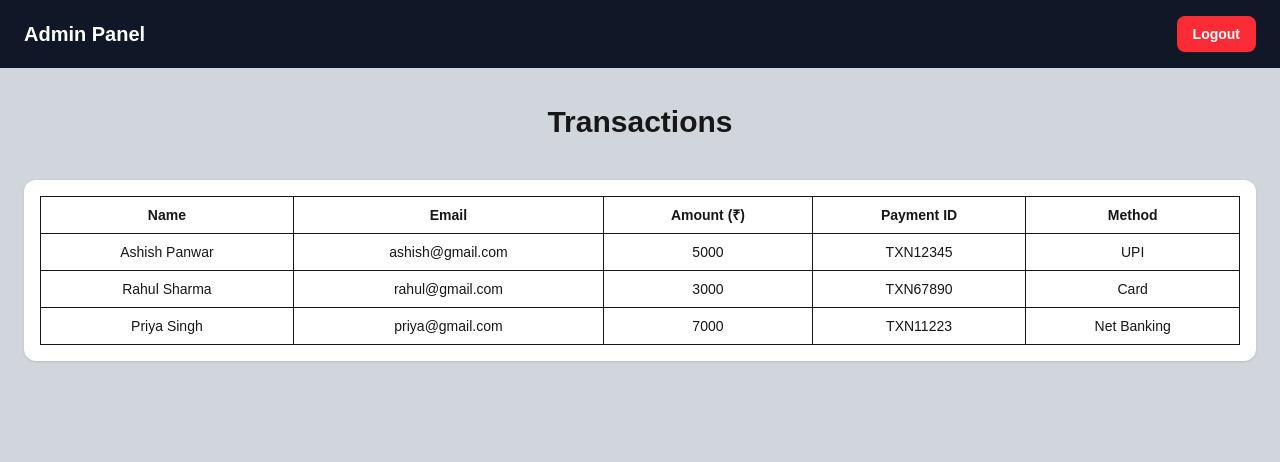
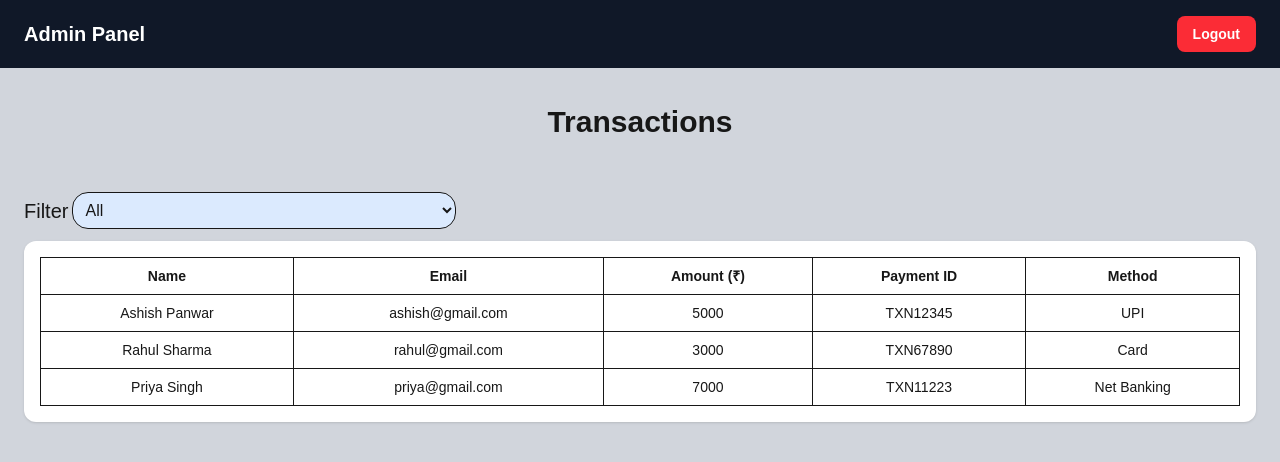
Before and after one commit to Nex-Ashish/PaymentMgtUsingForm, a Next.js app: page /dashboard/transactions in a window 1280 px wide. Shown: the top 462 px of the page. Built offline with nearby package versions, Linux system fonts and the light colour scheme.

Commit message:
transaction filter completed

```diff
--- a/components/Button/FilterButton.jsx
+++ b/components/Button/FilterSubmission.jsx
@@ -1,4 +1,4 @@
-export default function FilterButton({ value, onChange }) {
+export default function FilterSubmission({ value, onChange }) {
     return (
         <div className="flex gap-1 items-center ">
 
--- /dev/null
+++ b/components/Button/FilterTransaction.jsx
@@ -0,0 +1,15 @@
+export default function FilterTransaction({ value, onChange }) {
+    return (
+        <div className="flex gap-1 items-center ">
+
+            <h2 className="text-center text-xl">Filter</h2>
+
+            <select value={value} onChange={(e) => onChange(e?.target?.value)} name="status" className="p-2 my-3 border rounded-2xl cursor-pointer bg-blue-100 w-sm self-center">
+                <option value="all">All</option>
+                <option value="upi">UPI</option>
+                <option value="card">Card</option>
+                <option value="net_banking">Net Banking</option>
+            </select>
+        </div>
+    )
+}
--- a/src/app/(admin)/dashboard/submissions/page.jsx
+++ b/src/app/(admin)/dashboard/submissions/page.jsx
@@ -4,7 +4,7 @@ import { useEffect, useState } from "react";
 import { MockData } from "../../../../../components/MockData/MockData";
 import Table from "../../../../../components/Table/Table";
 import Heading from "../../../../../components/Heading/Heading";
-import FilterButton from "../../../../../components/Button/FilterButton";
+import FilterSubmission from "../../../../../components/Button/FilterSubmission";
 
 export default function FormSubmissions() {
   const [data, setData] = useState([]);
@@ -41,7 +41,7 @@ export default function FormSubmissions() {
 
       <Heading title="Submissions" className="pt-3 pb-10" />
 
-      <FilterButton value={filter} onChange={setFilter} />
+      <FilterSubmission value={filter} onChange={setFilter} />
 
       <div className="bg-white p-4 rounded-xl shadow">
         <Table columns={columns} data={filterData} />
--- a/src/app/(admin)/dashboard/transactions/page.jsx
+++ b/src/app/(admin)/dashboard/transactions/page.jsx
@@ -4,9 +4,11 @@ import { useEffect, useState } from "react";
 import Table from "../../../../../components/Table/Table";
 import { MockTransactions } from "../../../../../components/MockData/MockTransaction";
 import Heading from "../../../../../components/Heading/Heading";
+import FilterTransaction from "../../../../../components/Button/FilterTransaction";
 
 export default function Transactions() {
   const [data, setData] = useState([]);
+  const [filter, setFilter] = useState('all')
 
   const columns = [
     { header: "Name", name: "name" },
@@ -33,15 +35,20 @@ export default function Transactions() {
     const combinedData = [...sessionTxn, ...mock];
 
     setData(combinedData);
+    // console.log(combinedData,'ddd')
   }, []);
+
+  const filteredData = filter === "all" ? data : data?.filter((item) => item?.method.toLowerCase()[0] === filter.toLowerCase()[0] )
 
   return (
     <div className="h-[calc(100vh-68px)]  bg-gray-300 p-6 overflow-y-auto">
 
       <Heading title="Transactions" className="pt-3 pb-10" />
 
+      <FilterTransaction value={filter} onChange={setFilter} />
+
       <div className="bg-white p-4 rounded-xl shadow">
-        <Table columns={columns} data={data} />
+        <Table columns={columns} data={filteredData} />
       </div>
     </div>
   );
```
